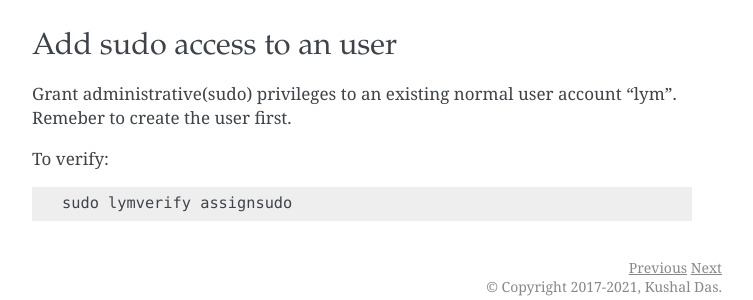
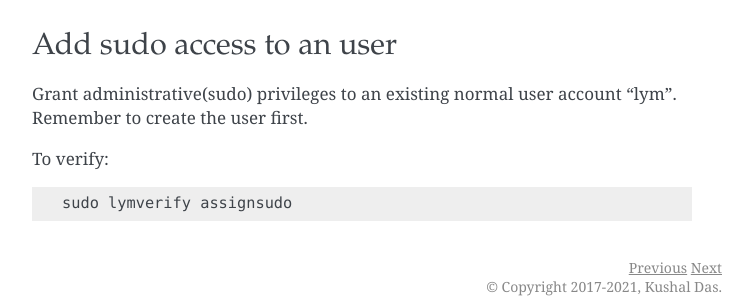
Before and after one commit to kushaldas/lym, a Sphinx documentation site: the page built from docs/workbook.rst, in a window 1280 px wide and 900 px high, scrolled down 2882 px. Shown: the part 574-874 px from the top of the window, without its empty margins (388-1141 px from the left). Built offline with Sphinx 7.4.7, drawn with Linux system fonts in a browser that asks for light colours; a script that is not in the unit is left out; some of the changed text lies outside the part shown.

Commit message:
[workbook] Fix typos
This commit contains following changes:
  - Fix a formatting issue.
  - Fix spell of following words:
    - directory (diretory -> directory).
    - remember (remeber -> remember).

````diff
--- a/docs/random.rst
+++ b/docs/random.rst
@@ -40,7 +40,7 @@ Finding CPU time of a command
 ------------------------------
 
 The **time** command will help you to find the CPU time spent for any command.
-The following example will tell us how much time ```du -sh`` took to calculate the
+The following example will tell us how much time ``du -sh`` took to calculate the
 disk usage.
 
 ::
--- a/docs/workbook.rst
+++ b/docs/workbook.rst
@@ -203,7 +203,7 @@ Add sudo access to an user
 ---------------------------
 
 Grant administrative(sudo) privileges to an existing normal user account
-"lym". Remeber to create the user first.
+"lym". Remember to create the user first.
 
 
 To verify:
````
Also changed, not shown: other parts of docs/workbook.rst (+1 -1 lines).
